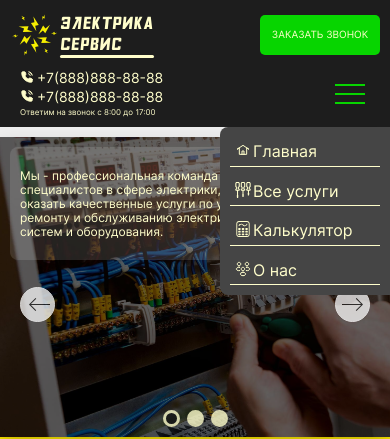
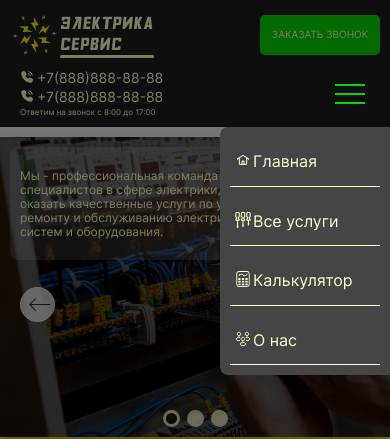
Before and after one commit to EugeneCod/electrician-services, a React (Create React App) app: page / in a window 390 px wide. Both pictures are taken after a click on the element 350 px from the left and 93 px from the top of the page. Shown: the top 439 px of the page. Built offline with nearby package versions, Linux system fonts and the light colour scheme.

Commit message:
feat: add cover

```diff
--- a/src/components/AboutServices/AboutServices.module.scss
+++ b/src/components/AboutServices/AboutServices.module.scss
@@ -22,9 +22,12 @@
 .title {
   text-align: center;
   color: $font-dark;
-  font-size: 24px;
+  font-size: 30px;
   margin: 0 0 20px 0;
 
+  @media (max-width: 768px) {
+    font-size: 24px;
+  }
   @media (max-width: 450px) {
     font-size: 18px;
   }
--- a/src/components/AboutServices/AboutServices.tsx
+++ b/src/components/AboutServices/AboutServices.tsx
@@ -12,7 +12,7 @@ const AboutServices: FC = () => {
         <ul className={styles.list}>
           <li className={styles.listItem}>
             <img className={styles.image} src={imageWires} alt='Изображение' />
-            <p className={styles.text}>Желаете обезопасить свой дом от нежелательных последствий износа электросистемы? Желаете провести модернизацию электропроводки для приведения ее в соответствии с действующей нагрузкой? С нашей помощью Вы сможете осуществить задуманное в разумные сроки.</p>
+            <p className={styles.text}>Желаете обезопасить свой дом от нежелательных последствий износа электросистемы? Желаете провести модернизацию электропроводки для приведения ее в соответствии с действующей нагрузкой? С нашей помощью Вы сможете осуществить задуманное в разумные сроки!</p>
           </li>
           <li className={styles.listItem}>
             <img className={styles.image} src={imagePrice} alt='Изображение' />
--- a/src/components/App/App.tsx
+++ b/src/components/App/App.tsx
@@ -1,16 +1,26 @@
-import { FC } from "react";
+import { FC, useState } from 'react';
 
-import styles from "./App.module.scss";
-import { Header, Main, Footer } from "../";
+import AppContext from '../../context/AppContext';
+import styles from './App.module.scss';
+import { Header, Main, Footer, Cover } from '../';
 
 const App: FC = () => {
+  const [isCover, setIsCover] = useState(false);
+
+  function toggleCover () {
+    setIsCover(!isCover);
+  }
+
   return (
-    <div className={styles.app}>
-      <Header />
-      <Main />
-      <Footer />
-    </div>
+    <AppContext.Provider value={{ isCover, toggleCover }}>
+      <div className={styles.app}>
+        <Header />
+        <Main />
+        <Footer />
+        <Cover />
+      </div>
+    </AppContext.Provider>
   );
-}
+};
 
 export default App;
--- /dev/null
+++ b/src/components/Cover/Cover.module.scss
@@ -0,0 +1,21 @@
+.root {
+  position: fixed;
+  top: 0;
+  left: 0;
+  width: 100vw;
+  height: 100vh;
+  background-color: rgba(0, 0, 0, 0.5);
+  flex-direction: column;
+  justify-content: center;
+  align-items: center;
+  display: flex;
+  visibility: hidden;
+  opacity: 0;
+  transition: visibility .3s, opacity .2s ease;
+  z-index: 5;
+
+  &.opened {
+    visibility: visible;
+    opacity: 1;
+  }
+}
--- /dev/null
+++ b/src/components/Cover/Cover.tsx
@@ -0,0 +1,37 @@
+import { FC, useContext } from 'react';
+import classNames from 'classnames/bind';
+
+import styles from './Cover.module.scss';
+import AppContext from '../../context/AppContext';
+
+const cx = classNames.bind(styles);
+
+type CoverProps = {
+  children?: JSX.Element;
+}
+
+const Cover: FC<CoverProps> = (props) => {
+  const {children} = props;
+
+  const { isCover } = useContext(AppContext);
+
+  const rootClassName = cx({
+    root: true,
+    opened: isCover,
+  });
+
+  // useEffect(() => {
+  //   function handleEscClose(evt: any) {
+  //     if (evt.key === 'Escape') {
+  //       toggleCover && toggleCover();
+  //     }
+  //   }
+
+  //   isCover && document.addEventListener('keyup', handleEscClose);
+  //   return () => document.removeEventListener('keyup', handleEscClose);
+  // }, [isCover, toggleCover])
+
+  return <div className={rootClassName}>{children}</div>;
+};
+
+export default Cover;
--- a/src/components/Header/Header.module.scss
+++ b/src/components/Header/Header.module.scss
@@ -136,7 +136,7 @@
       width: 30px;
       height: 20px;
       position: relative;
-      z-index: 4;
+      z-index: 6;
       cursor: pointer;
 
       &::before,
--- a/src/components/Header/Header.tsx
+++ b/src/components/Header/Header.tsx
@@ -1,6 +1,7 @@
-import {useState, useEffect} from 'react';
+import {useState, useEffect, useContext} from 'react';
 import { NavLink } from 'react-router-dom';
 
+import AppContext from '../../context/AppContext';
 import styles from './Header.module.scss';
 import mainLogo from '../../assets/images/logo_color.svg';
 import phoneLogo from '../../assets/images/icon_phone.svg';
@@ -10,6 +11,7 @@ import { ROUTES } from '../../utils/constants';
 
 const Header = () => {
 
+  const { isCover, toggleCover } = useContext(AppContext);
   const [isMenuOpen, setIsMenuOpen] = useState(false);
 
   useEffect(() => {
@@ -17,8 +19,21 @@ const Header = () => {
     isMenuOpen ? (bodyStyle.overflow = 'hidden') : (bodyStyle.overflow = 'initial');
   }, [isMenuOpen]);
 
-  function handleBurgerClick() {
+  useEffect(() => {
+    function handleEscClose(evt: any) {
+      if (evt.key === 'Escape') {
+        toggleCover && toggleCover();
+        setIsMenuOpen(!isMenuOpen);
+      }
+    }
+
+    isCover && document.addEventListener('keyup', handleEscClose);
+    return () => document.removeEventListener('keyup', handleEscClose);
+  }, [isCover, toggleCover])
+
+  function handleToggleMenu():void {
     setIsMenuOpen((prev) => !prev);
+    toggleCover && toggleCover();
   }
 
   return (
@@ -40,11 +55,11 @@ const Header = () => {
           <p className={styles.phoneInfo}>Ответим на звонок с 8:00 до 17:00</p>
         </div>
         <button className={styles.buttonCall}>Заказать звонок</button>
-        <div onClick={handleBurgerClick} className={styles.burgerContainer}>
+        <div onClick={handleToggleMenu} className={styles.burgerContainer}>
           <span className={styles.burger} />
         </div>
       </div>
-      <Navigation isMenuOpen={isMenuOpen} />
+      <Navigation isMenuOpen={isMenuOpen} onToggleMenu={handleToggleMenu} />
     </header>
   );
 };
--- a/src/components/Navigation/Navigation.module.scss
+++ b/src/components/Navigation/Navigation.module.scss
@@ -14,7 +14,7 @@
     transition: right 0.5s ease 0s;
     padding: 10px;
     border-radius: 8px 0 0 8px;
-    z-index: 5;
+    z-index: 6;
 
     &.isMenuOpen {
       right: 0;
@@ -47,6 +47,10 @@
         column-gap: 2px;
         padding: 5px;
         transition: all 0.1s linear;
+
+        @media (max-width: 768px) {
+          padding: 15px 5px;
+        }
         &.active {
           text-decoration: underline;
         }
--- a/src/components/Navigation/Navigation.tsx
+++ b/src/components/Navigation/Navigation.tsx
@@ -14,39 +14,44 @@ const cx = classNames.bind(styles);
 
 type NavigationProps = {
   isMenuOpen: boolean;
+  onToggleMenu():void;
 };
 
 const Navigation:FC<NavigationProps> = (props) => {
-  const {isMenuOpen} = props;
+  const {isMenuOpen, onToggleMenu} = props;
 
   const navClassName = cx({
     navigation: true,
     isMenuOpen,
   });
 
+  function handleNavLinkClick() {
+    onToggleMenu();
+  }
+
   return (
     <nav className={navClassName}>
       <ul className={styles.list}>
         <li className={styles.listItem}>
-          <NavLink to={ROUTES.HOME} className={styles.link} >
+          <NavLink to={ROUTES.HOME} onClick={handleNavLinkClick} className={styles.link} >
             <img className={styles.linkIcon} src={mainPageLogo} alt="Главная" />
             <p className={styles.linkText}>Главная</p>
           </NavLink>
         </li>
         <li className={styles.listItem}>
-          <NavLink to={ROUTES.SERVICES} className={styles.link}>
+          <NavLink to={ROUTES.SERVICES} onClick={handleNavLinkClick} className={styles.link}>
             <img className={styles.linkIcon} src={servicesLogo} alt="Все услуги" />
             <p className={styles.linkText}>Все услуги</p>
           </NavLink>
         </li>
         <li className={styles.listItem}>
-          <NavLink to={ROUTES.CALCULATOR} className={styles.link} >
+          <NavLink to={ROUTES.CALCULATOR} onClick={handleNavLinkClick} className={styles.link} >
             <img className={styles.linkIcon} src={calcLogo} alt="Калькулятор" />
             <p className={styles.linkText}>Калькулятор</p>
           </NavLink>
         </li>
         <li className={styles.listItem}>
-          <NavLink to={ROUTES.ABOUTUS} className={styles.link}>
+          <NavLink to={ROUTES.ABOUTUS} onClick={handleNavLinkClick} className={styles.link}>
             <img className={styles.linkIcon} src={aboutUsLogo} alt="О нас" />
             <p className={styles.linkText}>О нас</p>
           </NavLink>
--- a/src/components/PriceList/PriceList.module.scss
+++ b/src/components/PriceList/PriceList.module.scss
@@ -22,6 +22,11 @@
   display: flex;
   justify-content: space-between;
   margin-bottom: 30px;
+
+  @media (max-width: 768px) {
+    flex-direction: column;
+    row-gap: 15px;
+  }
 }
 
 .title {
@@ -64,11 +69,12 @@
   }
 
   & .tableHeader {
-    // border-top-left-radius: 10px;
-    // border-top-right-radius: 10px;
-    // border-bottom: 2px solid #6678b1;
-    // background-color: $table-header-bg
     color: $font-dark;
+    font-size: 16px;
+    @media (max-width: 450px) {
+      font-size: 12px;
+    }
+
   }
 
   & .tableHeaderSection {
@@ -78,10 +84,19 @@
     border-top-right-radius: 10px;
     padding-top: 10px;
     padding-bottom: 5px;
+    font-size: 16px;
+    @media (max-width: 450px) {
+      font-size: 12px;
+    }
   }
 
   & td {
     color: $font-dark;
+    font-size: 16px;
+    padding: 4px 0 4px;
+    @media (max-width: 450px) {
+      font-size: 12px;
+    }
   }
 
   & .name {
--- a/src/components/index.ts
+++ b/src/components/index.ts
@@ -1,5 +1,6 @@
 export { default as AboutServices } from './AboutServices/AboutServices';
 export { default as App } from './App/App';
+export { default as Cover } from './Cover/Cover';
 export { default as Footer } from './Footer/Footer';
 export { default as Header } from './Header/Header';
 export { default as Main } from './Main/Main';
--- /dev/null
+++ b/src/context/AppContext.ts
@@ -0,0 +1,10 @@
+import { createContext } from "react";
+
+interface IAppContext {
+  isCover?: boolean;
+  toggleCover?: () => void;
+}
+
+const AppContext = createContext<IAppContext>({});
+
+export default AppContext;
```
